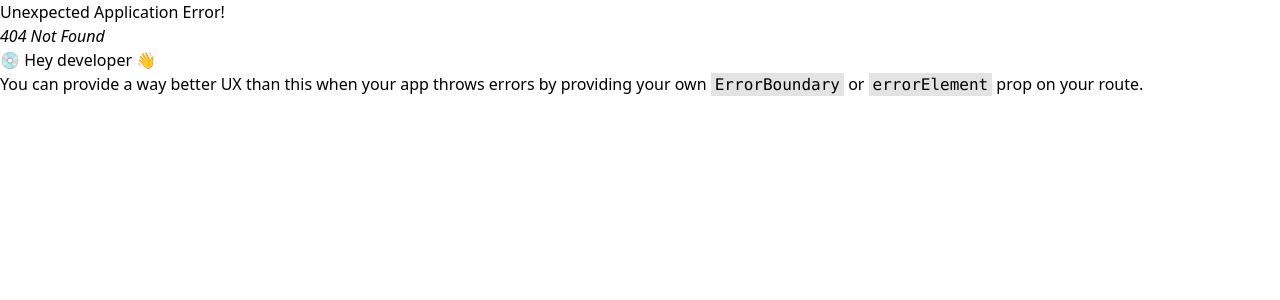
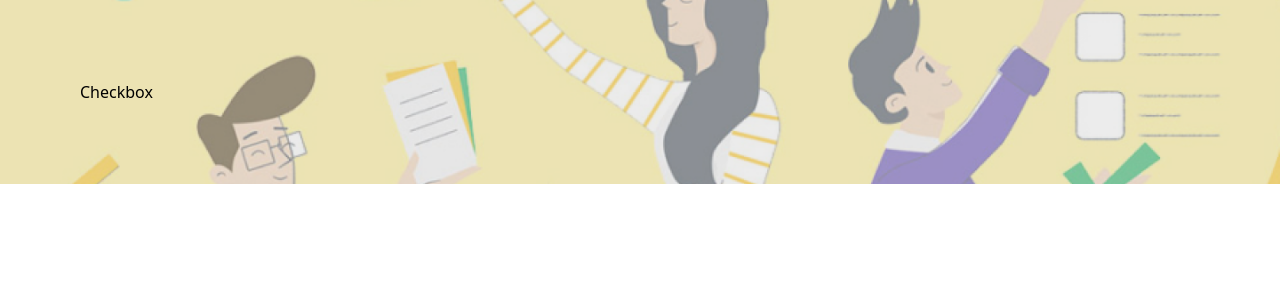
Before and after one commit to Intuneteq/survey-app-2, a React (Vite) app in the folder frontend/: page /published/checkbox in a window 1280 px wide. Before the commit this address had no page. Shown: the top 300 px of the page. Built offline with nearby package versions, Linux system fonts and the light colour scheme; a web font is replaced by a local one.

Commit message:
feat: checkbox view

```diff
--- /dev/null
+++ b/frontend/src/pages/published/Checkbox.tsx
@@ -0,0 +1,7 @@
+
+
+export default function Checkbox() {
+  return (
+    <div>Checkbox</div>
+  )
+}
--- a/frontend/src/pages/published/index.ts
+++ b/frontend/src/pages/published/index.ts
@@ -1,2 +1,3 @@
 export { default as PublishedLayout } from "./PublishedLayout";
 export { default as Intro } from "./Intro";
+export { default as Checkbox } from "./Checkbox";
--- a/frontend/src/router/published.tsx
+++ b/frontend/src/router/published.tsx
@@ -1,8 +1,9 @@
 import { RouteObject, Navigate } from "react-router-dom";
 
-import { Intro } from "../pages/published";
+import { Intro, Checkbox } from "../pages/published";
 
 export const publishedRoutes: RouteObject[] = [
   { index: true, element: <Navigate to={"intro"} replace /> },
   { path: "intro", element: <Intro /> },
+  { path: "checkbox", element: <Checkbox /> },
 ];
```
